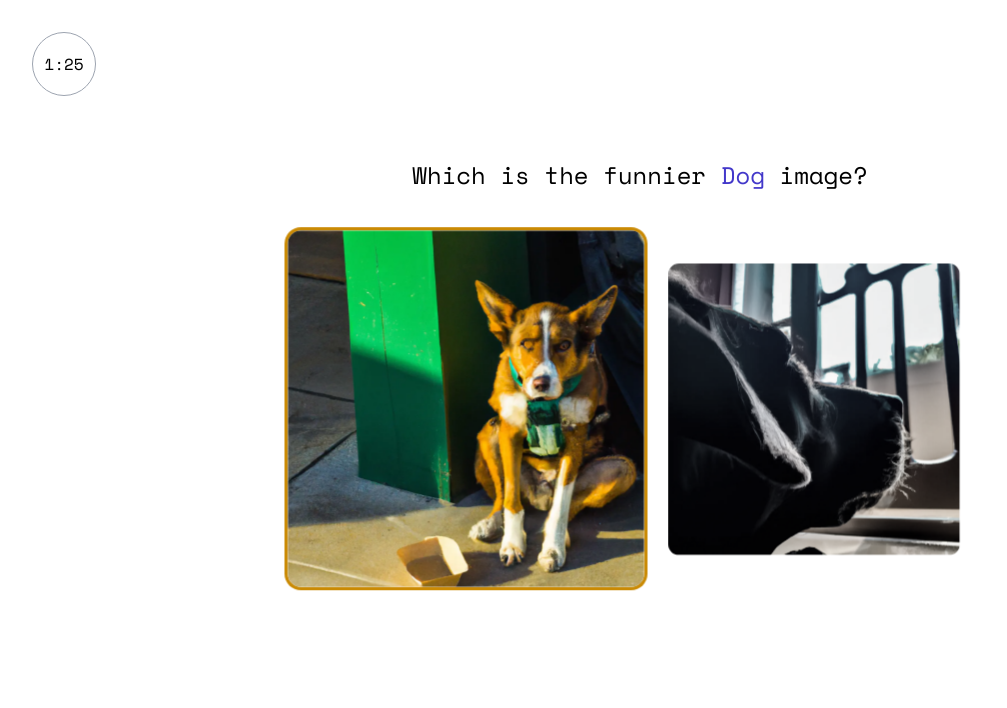
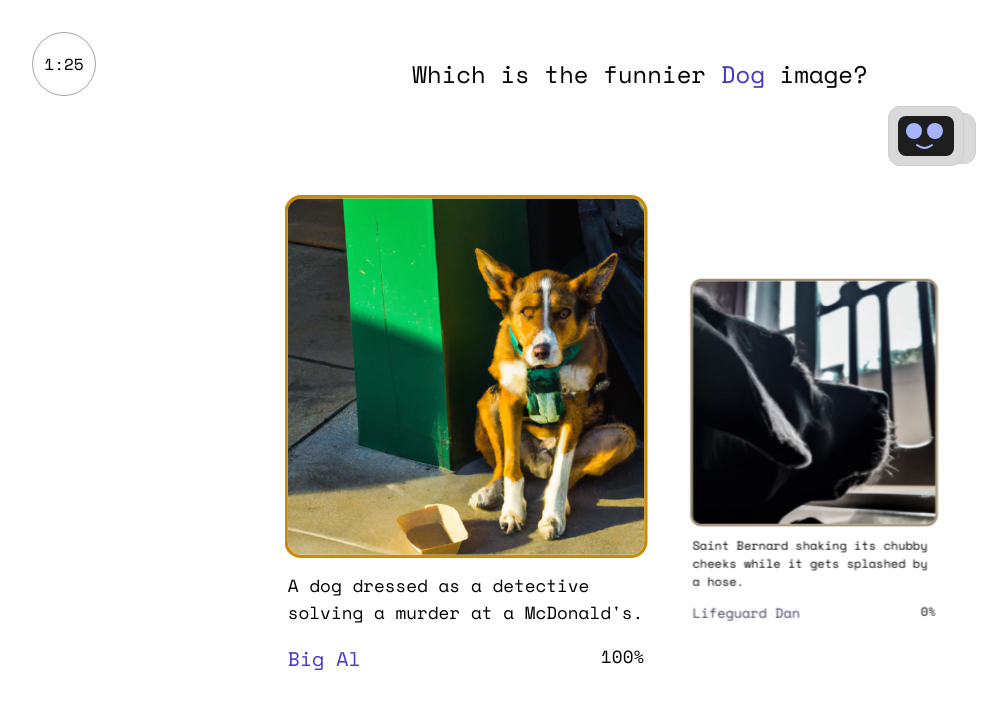
Before and after one commit to agrattan0820/artificial-unintelligence, a Next.js app in the folder client/: page /game/1 in a window 1280 px wide. Shown: the top 708 px of the page, without its empty margins (0-1007 px from the left). Built offline with nearby package versions, Linux system fonts and the light colour scheme; a web font is replaced by a local one.

Commit message:
feat: round result with data

```diff
--- a/client/src/app/game/[code]/round-result.tsx
+++ b/client/src/app/game/[code]/round-result.tsx
@@ -1,3 +1,4 @@
+/* eslint-disable react/no-unescaped-entities */
 "use client";
 
 import { Variants, motion } from "framer-motion";
@@ -9,44 +10,31 @@ import SadDog2 from "@ai/images/sad-dog-2.webp";
 import Button from "@ai/components/button";
 import Ellipsis from "@ai/components/ellipsis";
 import { cn } from "@ai/utils/cn";
-import { useEffect, useState } from "react";
+import { Dispatch, SetStateAction, useEffect, useState } from "react";
+import Friend from "./friend";
 
-const RoundResult = () => {
-  const [imageOption1, setImageOption1] = useState("");
-  const [imageOption2, setImageOption2] = useState("");
-
-  const [showImage1, setShowImage1] = useState(false);
-  const [showImage2, setShowImage2] = useState(false);
-
-  const [showWinner, setShowWinner] = useState(false);
-
-  const bothShown = showImage1 && showImage2;
-
-  const winningImage: number = 1;
-
-  useEffect(() => {
-    if (!imageOption1) {
-      setShowImage1(false);
-    }
-    if (!imageOption2) {
-      setShowImage2(false);
-    }
-  }, [imageOption1, imageOption2]);
-
-  useEffect(() => {
-    let winnerTimeout: NodeJS.Timeout;
-    if (showImage1 && showImage2) {
-      winnerTimeout = setTimeout(() => {
-        setShowWinner(true);
-      }, 3000);
-    }
-
-    return () => {
-      clearTimeout(winnerTimeout);
-    };
-  }, [showImage1, showImage2]);
-
-  const image1Variants: Variants = {
+const RoundResultImage = ({
+  id,
+  prompt,
+  nickname,
+  percentage,
+  image,
+  bothImagesShown,
+  showWinner,
+  winningImage,
+  setShowImage,
+}: {
+  id: 1 | 2;
+  prompt: string;
+  nickname: string;
+  percentage: number;
+  image: string | StaticImageData;
+  bothImagesShown: boolean;
+  showWinner: boolean;
+  winningImage: 1 | 2;
+  setShowImage: Dispatch<SetStateAction<boolean>>;
+}) => {
+  const imageVariants: Variants = {
     hidden: {
       opacity: 0,
       y: -15,
@@ -64,36 +52,142 @@ const RoundResult = () => {
       scale: 0.75,
       opacity: 1,
       y: 0,
+      filter: "grayscale(75%)",
     },
   };
-  const image2Variants: Variants = {
+
+  const captionVariants: Variants = {
     hidden: {
       opacity: 0,
-      y: -15,
+      y: -25,
     },
-    visible: {
+    winner: {
       opacity: 1,
       y: 0,
       transition: {
-        delay: 0.3,
+        staggerChildren: 0.5,
       },
     },
+    loser: {
+      opacity: 1,
+      y: 0,
+      transition: {
+        delay: 1.5,
+        delayChildren: 1.5,
+        staggerChildren: 0.5,
+      },
+    },
+  };
+
+  const captionItemVariants: Variants = {
+    hidden: {
+      opacity: 0,
+      y: -25,
+    },
     winner: {
-      scale: 1.1,
       opacity: 1,
       y: 0,
     },
     loser: {
-      scale: 0.9,
       opacity: 1,
       y: 0,
-      filter: "grayscale(75%)",
     },
   };
 
   return (
+    <motion.figure
+      initial={false}
+      animate={
+        showWinner && winningImage === id
+          ? "winner"
+          : showWinner && winningImage !== id
+          ? "loser"
+          : bothImagesShown
+          ? "visible"
+          : "hidden"
+      }
+      variants={imageVariants}
+      transition={{ when: "beforeChildren" }}
+    >
+      <Image
+        className={cn(
+          `aspect-square transform rounded-xl transition`,
+          showWinner && winningImage === 1 && "ring ring-yellow-600"
+        )}
+        src={image}
+        alt={`OpenAI Image with the prompt: ${prompt}`}
+        onLoad={() => setShowImage(true)}
+        width={1024}
+        height={1024}
+      />
+      <motion.figcaption
+        initial={false}
+        animate={
+          showWinner && winningImage === id
+            ? "winner"
+            : showWinner
+            ? "loser"
+            : "hidden"
+        }
+        variants={captionVariants}
+        className="py-4"
+      >
+        <motion.p variants={captionItemVariants} className="mb-4">
+          {prompt}
+        </motion.p>
+        <motion.div
+          variants={captionItemVariants}
+          className="flex justify-between"
+        >
+          <h3 className="text-lg text-indigo-700 dark:text-indigo-300">
+            {nickname}
+          </h3>{" "}
+          <p>{percentage.toLocaleString()}%</p>
+        </motion.div>
+      </motion.figcaption>
+    </motion.figure>
+  );
+};
+
+const RoundResult = () => {
+  const [imageOption1, setImageOption1] = useState("");
+  const [imageOption2, setImageOption2] = useState("");
+
+  const [showImage1, setShowImage1] = useState(false);
+  const [showImage2, setShowImage2] = useState(false);
+
+  const [showWinner, setShowWinner] = useState(false);
+
+  const bothShown = showImage1 && showImage2;
+
+  const winningImage: 1 | 2 = 1;
+
+  useEffect(() => {
+    if (!imageOption1) {
+      setShowImage1(false);
+    }
+    if (!imageOption2) {
+      setShowImage2(false);
+    }
+  }, [imageOption1, imageOption2]);
+
+  useEffect(() => {
+    let winnerTimeout: NodeJS.Timeout;
+    if (showImage1 && showImage2) {
+      winnerTimeout = setTimeout(() => {
+        setShowWinner(true);
+      }, 2000);
+    }
+
+    return () => {
+      clearTimeout(winnerTimeout);
+    };
+  }, [showImage1, showImage2]);
+
+  return (
     <div className="mx-auto max-w-2xl">
       <div className="relative mb-14">
+        <div className="rounded-xl p-4">
           <motion.h2
             initial={{ y: 10, opacity: 0 }}
             animate={{ y: 0, opacity: 1 }}
@@ -105,59 +199,38 @@ const RoundResult = () => {
             image?
           </motion.h2>
         </div>
+        <motion.div
+          initial={{ x: 10, opacity: 0 }}
+          animate={{ x: 0, opacity: 1 }}
+          className="flex justify-end"
+        >
+          <Friend />
+        </motion.div>
+      </div>
       <div className="mb-16 flex gap-6">
-        <motion.div
-          initial={false}
-          animate={
-            showWinner && winningImage === 1
-              ? "winner"
-              : showWinner && winningImage !== 1
-              ? "loser"
-              : bothShown
-              ? "visible"
-              : "hidden"
-          }
-          variants={image1Variants}
-        >
-          <Image
-            className={cn(
-              `aspect-square transform rounded-xl transition`,
-              showWinner && winningImage === 1 && "ring ring-yellow-600"
-            )}
-            src={SadDog}
-            alt="OpenAI Image"
-            onLoad={() => setShowImage1(true)}
-            width={1024}
-            height={1024}
+        <RoundResultImage
+          id={1}
+          prompt="A dog dressed as a detective solving a murder at a McDonald's."
+          nickname="Big Al"
+          percentage={100}
+          image={SadDog}
+          bothImagesShown={bothShown}
+          showWinner={showWinner}
+          winningImage={winningImage}
+          setShowImage={setShowImage1}
         />
-        </motion.div>
-        <motion.div
-          initial={false}
-          animate={
-            showWinner && winningImage === 2
-              ? "winner"
-              : showWinner && winningImage !== 2
-              ? "loser"
-              : bothShown
-              ? "visible"
-              : "hidden"
-          }
-          variants={image2Variants}
-        >
-          <button className="relative" disabled={!showImage2}>
-            <Image
-              className={cn(
-                `aspect-square transform rounded-xl transition`,
-                showWinner && winningImage === 2 && "ring ring-yellow-600"
-              )}
-              src={SadDog2}
-              alt="OpenAI Image"
-              onLoad={() => setShowImage2(true)}
-              width={1024}
-              height={1024}
+        <RoundResultImage
+          id={2}
+          prompt="Saint Bernard shaking its chubby cheeks while it gets splashed by
+              a hose."
+          nickname="Lifeguard Dan"
+          percentage={0}
+          image={SadDog2}
+          bothImagesShown={bothShown}
+          showWinner={showWinner}
+          winningImage={winningImage}
+          setShowImage={setShowImage2}
         />
-          </button>
-        </motion.div>
       </div>
     </div>
   );
```
Lines whose indentation alone changed are shown as unchanged.
